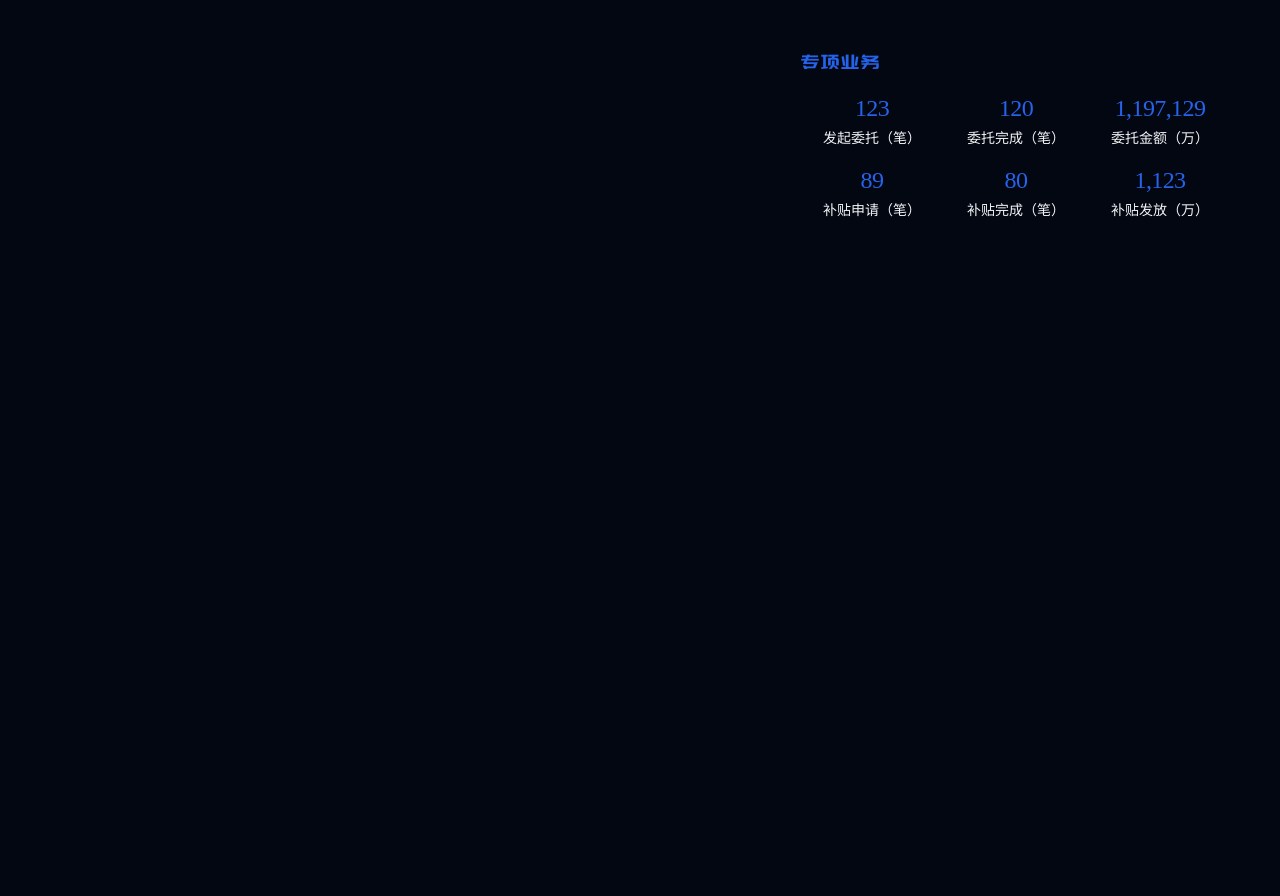
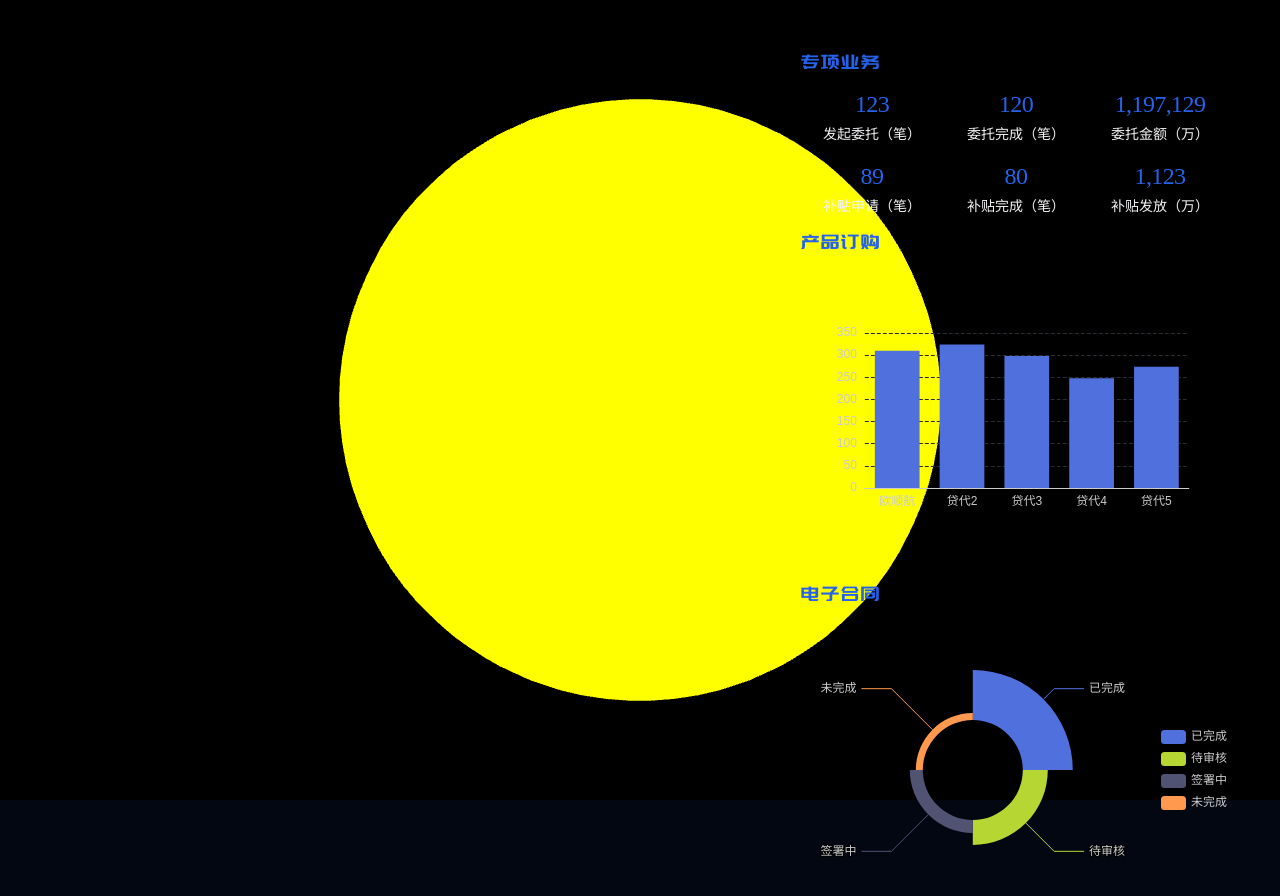
Before and after one commit to yikZero/Logistics-Trade-Visualization, a React (Vite) app: page / in a window 1280 px wide. Shown: the top 896 px of the page. Before the commit the page ends 800 px from the top, so only its background shows below. Built offline with nearby package versions, Linux system fonts and the light colour scheme.

Commit message:
init(Scene): 初始化场景

```diff
--- a/package.json
+++ b/package.json
@@ -20,6 +20,7 @@
   "devDependencies": {
     "@types/react": "^18.2.15",
     "@types/react-dom": "^18.2.7",
+    "@types/three": "^0.157.2",
     "@typescript-eslint/eslint-plugin": "^6.0.0",
     "@typescript-eslint/parser": "^6.0.0",
     "@vitejs/plugin-react": "^4.0.3",
--- a/src/App.tsx
+++ b/src/App.tsx
@@ -1,9 +1,11 @@
 import EChartsSideBar from "./pages/EChartsSideBar";
+import Earth from "./components/Earth";
 
 function App() {
 
   return (
     <>
+      <Earth />
       <EChartsSideBar />
     </>
   );
--- /dev/null
+++ b/src/components/BasicBar.tsx
@@ -0,0 +1,35 @@
+import ReactECharts from "echarts-for-react";
+
+function BasicBar() {
+  const bar = function () {
+    const option = {
+      backgroundColor: "rgba(0, 0, 0, 0)",
+      xAxis: {
+        data: ["欧顺航", "贷代2", "贷代3", "贷代4", "贷代5"],
+      },
+      yAxis: {
+        splitLine: {
+          show: true,
+          lineStyle: {
+            type: "dashed",
+          },
+        },
+      },
+      series: [
+        {
+          name: "销量",
+          type: "bar",
+          data: [310, 324, 298, 248, 274],
+        },
+      ],
+    };
+    return option;
+  };
+  return (
+    <>
+      <ReactECharts option={bar()} theme={"dark"} />
+    </>
+  );
+}
+
+export default BasicBar;
--- a/src/components/EChartsDemo.tsx
+++ /dev/null
@@ -1,35 +0,0 @@
-import ReactECharts from "echarts-for-react";
-import Title from "./atom/Title";
-
-function EChartsDemo() {
-  const bar = function () {
-    const option = {
-      tooltip: {},
-      darkMode: true,
-      backgroundColor: "rgba(0, 0, 0, 0)",
-      legend: {
-        data: ["销量"],
-      },
-      xAxis: {
-        data: ["衬衫", "羊毛衫", "雪纺衫", "裤子", "高跟鞋", "袜子"],
-      },
-      yAxis: {},
-      series: [
-        {
-          name: "销量",
-          type: "bar",
-          data: [5, 20, 36, 10, 10, 20],
-        },
-      ],
-    };
-    return option;
-  };
-  return (
-    <>
-      <Title title="Hello,World!"/>
-      <ReactECharts className="w-full" option={bar()} theme={"dark"} />
-    </>
-  );
-}
-
-export default EChartsDemo;
--- /dev/null
+++ b/src/components/Earth.tsx
@@ -0,0 +1,52 @@
+import * as THREE from "three";
+import { useEffect, useRef } from "react";
+
+function Earth() {
+  const earthRef = useRef<HTMLDivElement | null>(null);
+
+  useEffect(() => {
+    const scene = new THREE.Scene();
+    const camera = new THREE.PerspectiveCamera(
+      75,
+      innerWidth / innerHeight,
+      0.1,
+      1000
+    );
+
+    const renderer = new THREE.WebGLRenderer({
+      antialias: true,
+    });
+
+    renderer.setSize(innerWidth, innerHeight);
+    if (earthRef.current) {
+      earthRef.current.appendChild(renderer.domElement);
+    }
+
+    const sphere = new THREE.Mesh(
+      new THREE.SphereGeometry(5, 50, 50),
+      new THREE.MeshBasicMaterial({
+        color: 0xffff00,
+      })
+    );
+
+    scene.add(sphere);
+
+    camera.position.z = 10;
+
+    function animate() {
+      requestAnimationFrame(animate);
+      renderer.render(scene, camera);
+    }
+
+    animate();
+    return () => {
+      if (earthRef.current && renderer.domElement) {
+        earthRef.current.removeChild(renderer.domElement);
+      }
+    };
+  }, []);
+
+  return <section ref={earthRef}></section>;
+}
+
+export default Earth;
--- /dev/null
+++ b/src/components/NightingaleChart.tsx
@@ -0,0 +1,38 @@
+import ReactECharts from "echarts-for-react";
+
+function NightingaleChart() {
+  const bar = function () {
+    const option = {
+      legend: {
+        orient: 'vertical',
+        align:'left', // 图例文本位置
+        y: 'center',
+        x: 'right',
+      },
+      backgroundColor: "rgba(0, 0, 0, 0)",
+      series: [
+        {
+          name: "Nightingale Chart",
+          type: "pie",
+          radius: [50, 100],
+          center: ["40%", "50%"],
+          roseType: "area",
+          data: [
+            { value: 50, name: "已完成" },
+            { value: 25, name: "待审核" },
+            { value: 13, name: "签署中" },
+            { value: 7, name: "未完成" },
+          ],
+        },
+      ],
+    };
+    return option;
+  };
+  return (
+    <>
+      <ReactECharts option={bar()} theme={"dark"} />
+    </>
+  );
+}
+
+export default NightingaleChart;
--- a/src/pages/EChartsSideBar.tsx
+++ b/src/pages/EChartsSideBar.tsx
@@ -1,13 +1,19 @@
 import Title from "../components/atom/Title";
 import SpecializedBusiness from "../components/SpecializedBusiness";
+import BasicBar from "../components/BasicBar";
+import NightingaleChart from "../components/NightingaleChart";
 
 function EChartsSideBar() {
 
   return (
     <>
-      <section className="absolute right-6 top-6 w-[480px] p-6 flex flex-col gap-4">
+      <section className="absolute right-6 top-6 w-[480px] p-6 flex flex-col gap-3">
         <Title title="专项业务"/>
         <SpecializedBusiness />
+        <Title title="产品订购"/>
+        <BasicBar />
+        <Title title="电子合同"/>
+        <NightingaleChart />
       </section>
     </>
   );
```
Also changed, not shown: 1 other file (tests, documents, lock files or other folders).
